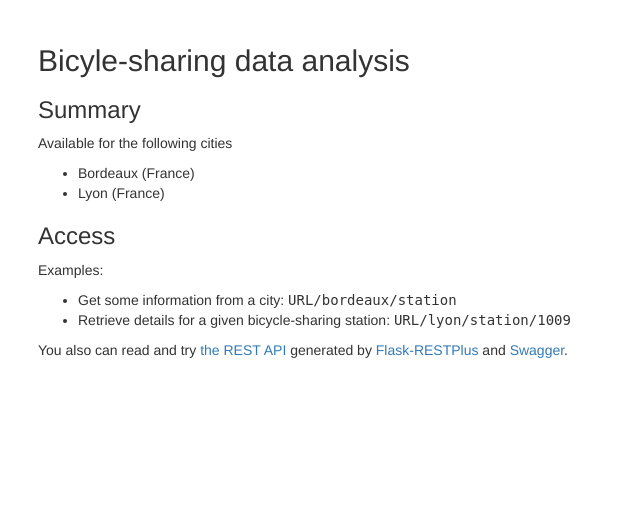
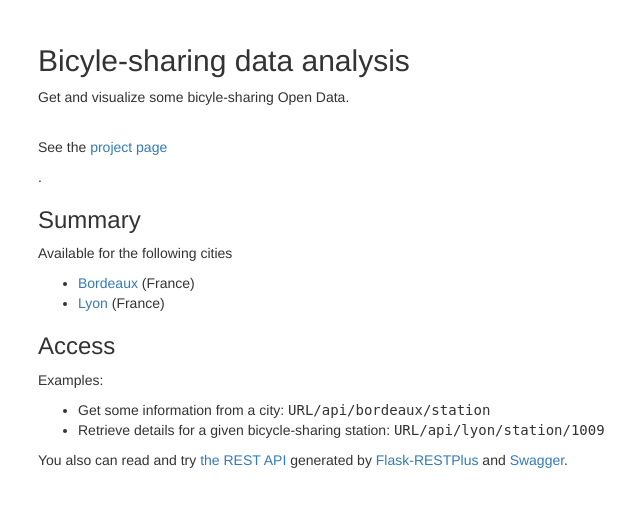
Before and after one commit to garaud/jitenshea, a Flask app: page / in a window 1280 px wide. Shown: the top 507 px of the page, without its empty margins (8-648 px from the left). Run offline with Flask 2, Linux system fonts and the light colour scheme; some libraries are stand-ins or nearby versions.

Commit message:
ui: update the index page

```diff
--- a/jitenshea/templates/index.html
+++ b/jitenshea/templates/index.html
@@ -4,12 +4,16 @@
 
 <h2>Bicyle-sharing data analysis</h2>
 
+<p>Get and visualize some bicyle-sharing Open Data.</p>
+<br />
+<p>See the <a href="https://github.com/garaud/jitenshea">project page</a></p>.
+
 <h3>Summary</h3>
 
 <p>Available for the following cities
   <ul>
-    <li>Bordeaux (France)</li>
-    <li>Lyon (France)</li>
+    <li><a href="/bordeaux">Bordeaux</a> (France)</li>
+    <li><a href="/lyon">Lyon</a> (France)</li>
   </ul>
 </p>
 
@@ -19,8 +23,8 @@
   Examples:
 
   <ul>
-    <li>Get some information from a city: <tt>URL/bordeaux/station</tt></li>
-    <li>Retrieve details for a given bicycle-sharing station: <tt>URL/lyon/station/1009</tt></li>
+    <li>Get some information from a city: <tt>URL/api/bordeaux/station</tt></li>
+    <li>Retrieve details for a given bicycle-sharing station: <tt>URL/api/lyon/station/1009</tt></li>
   </ul>
 
   You also can read and try <a href="/doc/">the REST API</a> generated
```
